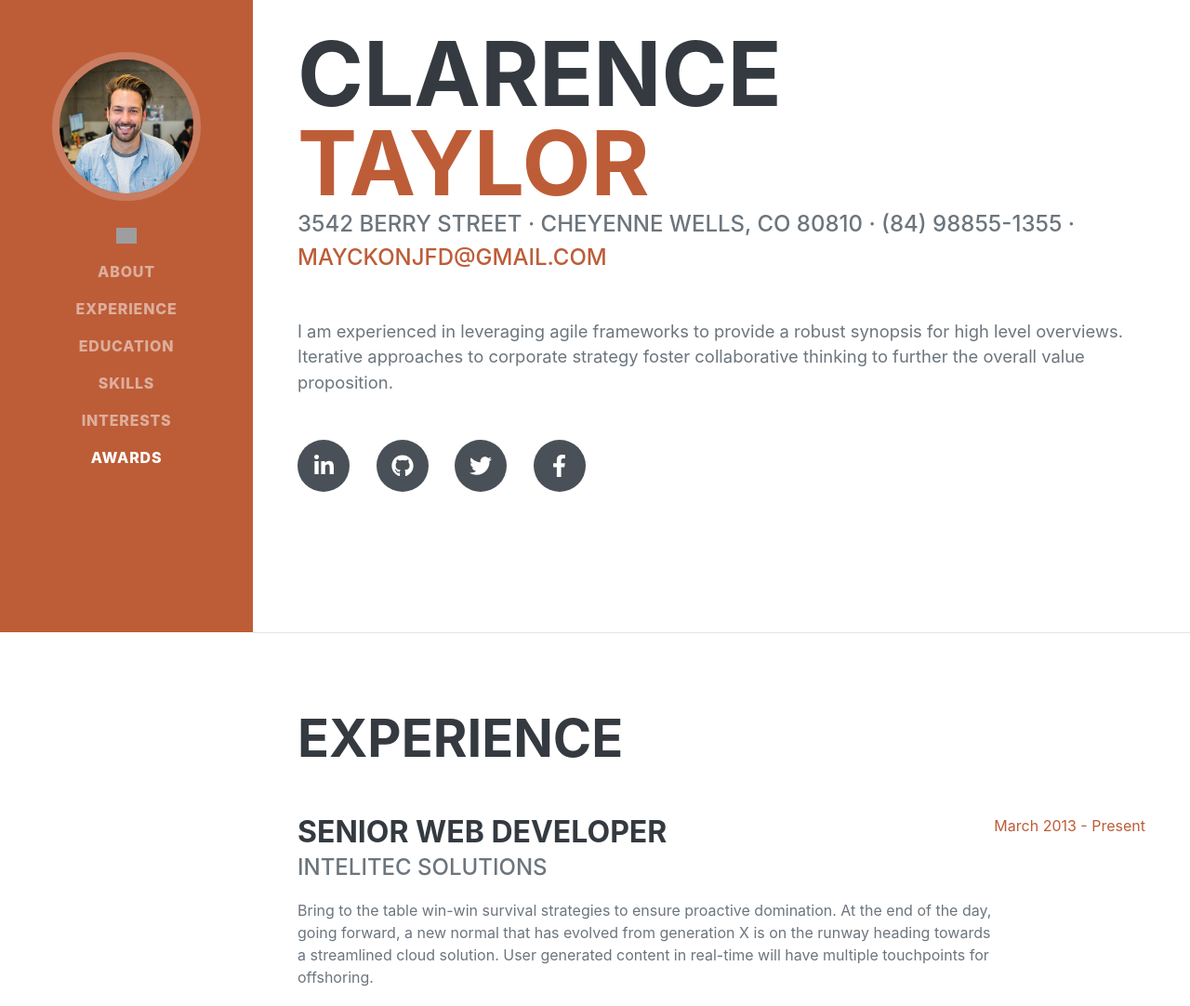
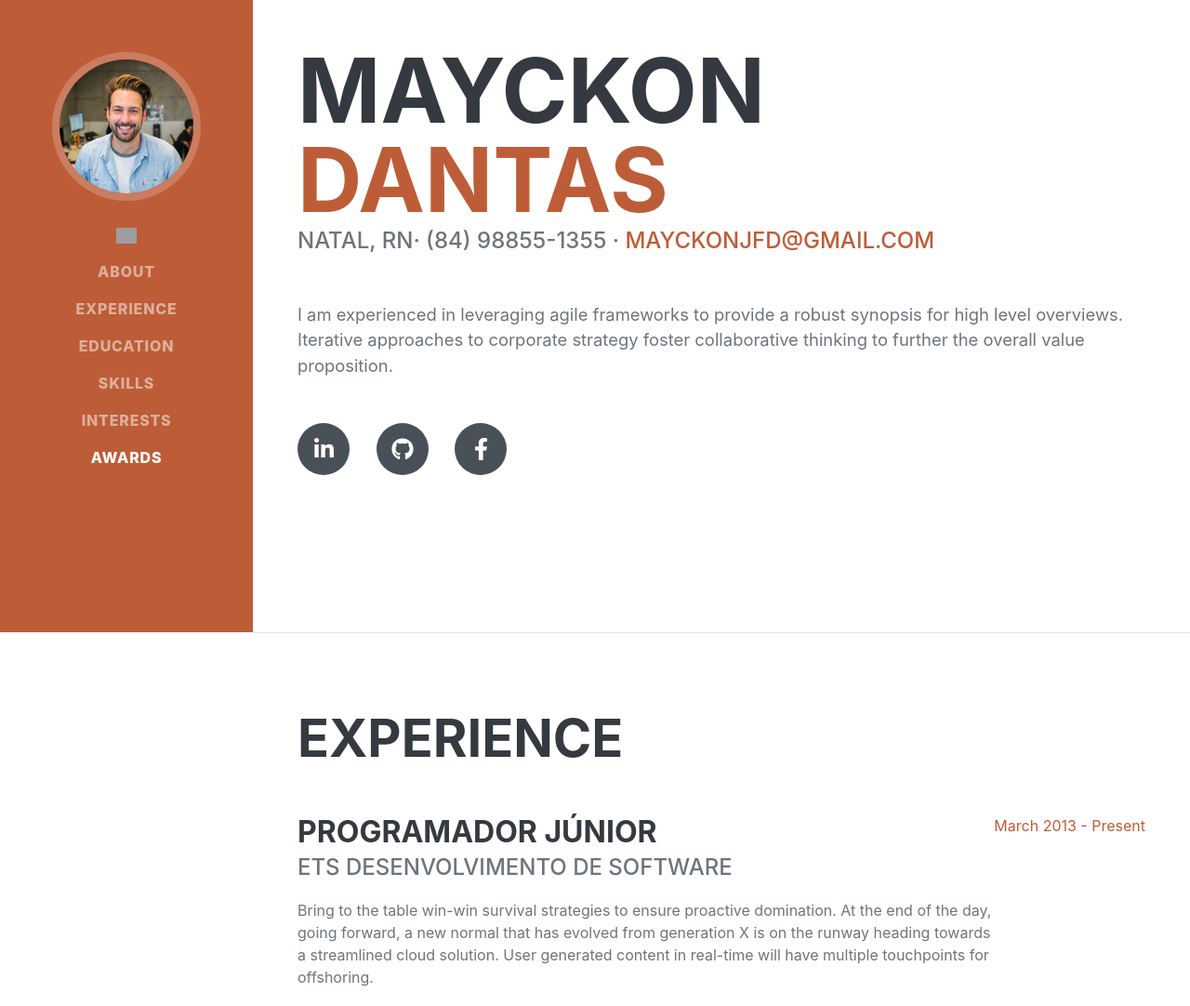
Before and after one commit to MayckonDantasPhp/Portflio, a plain HTML site: page index.html in a window 1280 px wide. Shown: the part 120-1202 px from the top of the page at 93% size. Drawn offline with nearby package versions, Linux system fonts and the light colour scheme; grey boxes are pictures that could not be loaded; a web font is replaced by a local one.

Commit message:
Update index.html

```diff
--- a/index.html
+++ b/index.html
@@ -41,18 +41,18 @@
             <section class="resume-section" id="about">
                 <div class="resume-section-content">
                     <h1 class="mb-0">
-                        Clarence
-                        <span class="text-primary">Taylor</span>
+                        Mayckon
+                        <span class="text-primary">Dantas</span>
                     </h1>
                     <div class="subheading mb-5">
-                        3542 Berry Street · Cheyenne Wells, CO 80810 · (84) 98855-1355 ·
+                        Natal, RN· (84) 98855-1355 ·
                         <a href="mailto:mayckonjfd@gmail.com">mayckonjfd@gmail.com</a>
                     </div>
                     <p class="lead mb-5">I am experienced in leveraging agile frameworks to provide a robust synopsis for high level overviews. Iterative approaches to corporate strategy foster collaborative thinking to further the overall value proposition.</p>
                     <div class="social-icons">
                         <a class="social-icon" href="#"><i class="fab fa-linkedin-in"></i></a>
                         <a class="social-icon" href="#"><i class="fab fa-github"></i></a>
-                        <a class="social-icon" href="#"><i class="fab fa-twitter"></i></a>
+                        <!-- <a class="social-icon" href="#"><i class="fab fa-twitter"></i></a> -->
                         <a class="social-icon" href="#"><i class="fab fa-facebook-f"></i></a>
                     </div>
                 </div>
@@ -64,8 +64,8 @@
                     <h2 class="mb-5">Experience</h2>
                     <div class="d-flex flex-column flex-md-row justify-content-between mb-5">
                         <div class="flex-grow-1">
-                            <h3 class="mb-0">Senior Web Developer</h3>
-                            <div class="subheading mb-3">Intelitec Solutions</div>
+                            <h3 class="mb-0">Programador Júnior</h3>
+                            <div class="subheading mb-3">ETS desenvolvimento de software</div>
                             <p>Bring to the table win-win survival strategies to ensure proactive domination. At the end of the day, going forward, a new normal that has evolved from generation X is on the runway heading towards a streamlined cloud solution. User generated content in real-time will have multiple touchpoints for offshoring.</p>
                         </div>
                         <div class="flex-shrink-0"><span class="text-primary">March 2013 - Present</span></div>
```
